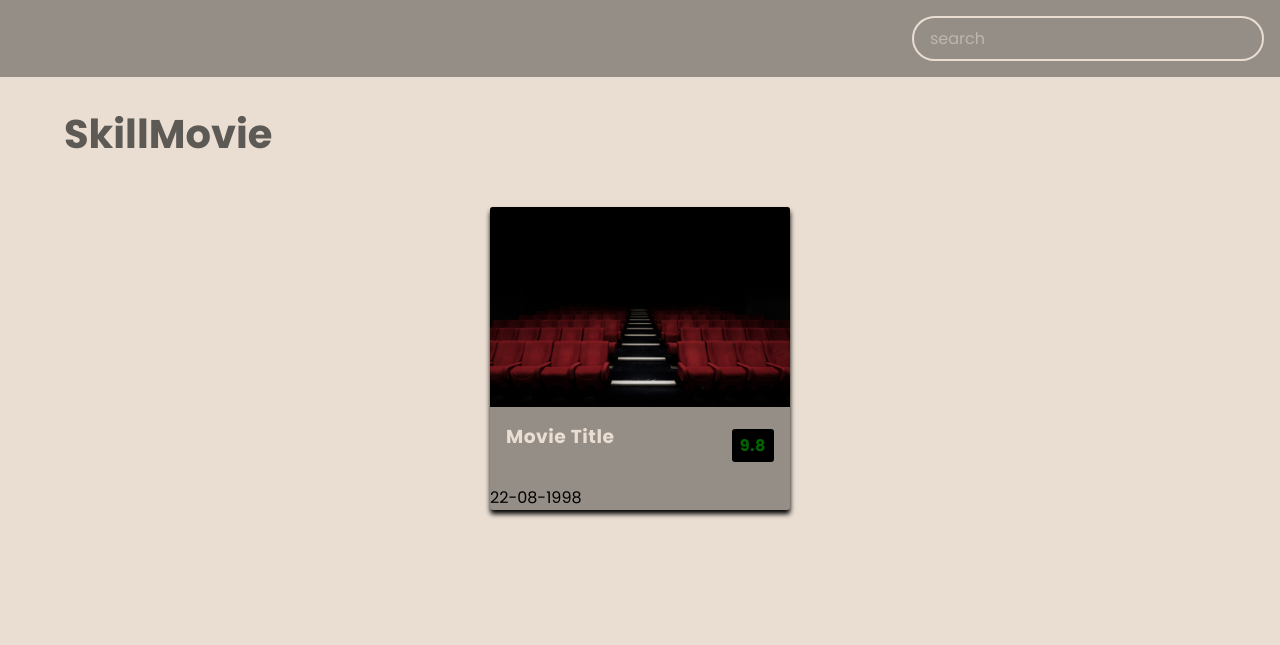
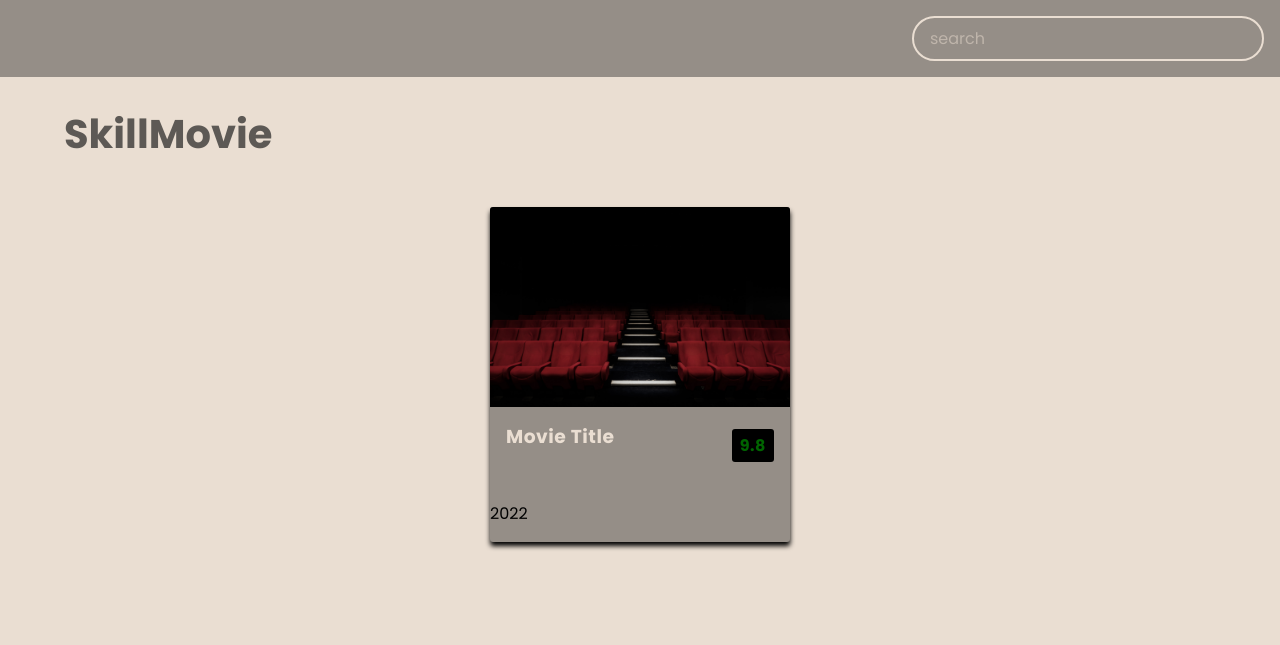
Before and after one commit to SalsabillaPramudita/Movie-App, a plain HTML site: page TPA3/index.html in a window 1280 px wide. Drawn offline with Linux system fonts and the light colour scheme; no server answers.

Commit message:
Update index.html

```diff
--- a/TPA3/index.html
+++ b/TPA3/index.html
@@ -32,9 +32,9 @@
                 <h3>Overview</h3>
             </div>
 
-            <div class="date-release">
-                <span class="black">22-08-1998</span>
-            </div>
+            <div class="date">
+                <p id="date">2022</p>
+
         </div>
      </main>
 
```
